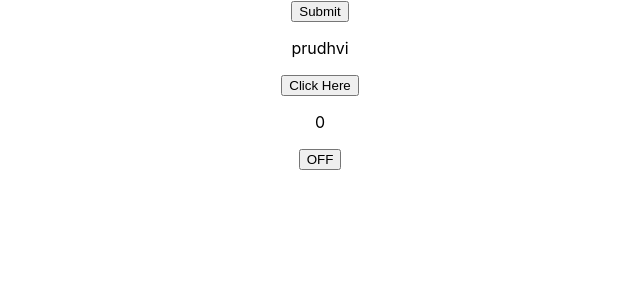
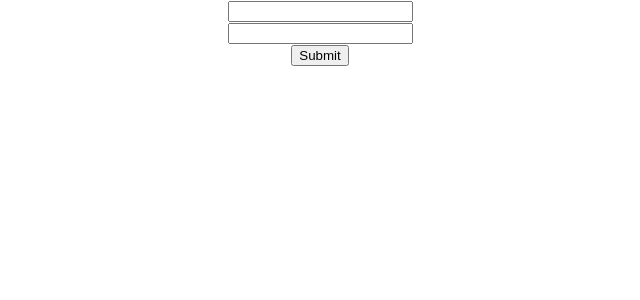
Before and after one commit to Prudhvi-2001/React-, a React (Create React App) app: page / in a window 1280 px wide. Shown: the top 300 px of the page, without its empty margins (320-960 px from the left). Built offline with nearby package versions, Linux system fonts and the light colour scheme.

Commit message:
Added Toogle and Form Info

```diff
--- a/src/App.js
+++ b/src/App.js
@@ -4,13 +4,16 @@ import Data from './components/Data';
 import ComponentA from './components/ComponentA';
 import ComponentC from './components/ComponentC';
 import { createContext } from 'react';
+import Form from './components/Form';
 export const userContext=createContext();
 function App() {
   return (
     <div className="App">
-      <userContext.Provider value={'prudhvi'}>
+      {/* <userContext.Provider value={'prudhvi'}>
         <ComponentA/>
-      </userContext.Provider>
+      </userContext.Provider> */}
+      {/* <Data/> */}
+      <Form/>
     </div>
   );
 }
--- a/src/components/Data.jsx
+++ b/src/components/Data.jsx
@@ -15,11 +15,14 @@ function Data() {
             role:'Support engineer'
         }
     ]
+    const items=userData.map(data=><User userDetails={data} key={data.id}/>)
   return (
     //condition rendering this is...
     //We use braces for passing the objects into them
     <div>
-       {userActive ? userData.map(data=><User userDetails={data}/>):<p>User is'nt active</p>}
+       {/* {userActive ? userData.map(data=><User userDetails={data}/>):<p>User is'nt active</p>} */}
+       {items}
+
        <h2></h2>
     </div>
   )
--- /dev/null
+++ b/src/components/Form.jsx
@@ -0,0 +1,34 @@
+import React from 'react'
+import { useState } from 'react'
+function Form() {
+    const [values,setValues]=useState({
+        name:'',
+        email:''
+    })
+    const handleSubmit=(e)=>{
+
+    e.preventDefault();
+    const target=e.target;
+    const value=target.value;
+    const type=target.type;
+    console.log(target)
+    console.log(value)
+    console.log(type)
+    const name=target.name;
+    console.log(name)
+
+    }
+  return (
+    <div>
+        <form onSubmit={handleSubmit}>
+            <input type='text' value={values.name} onChange={(event)=>setValues({...values,name:event.target.value})} /><br/>
+            <input type='text' value={values.email} onChange={(event)=>setValues({...values,email:event.target.value})} /><br></br>
+            <button>Submit</button>
+
+        </form>
+
+    </div>
+  )
+}
+
+export default Form
--- a/src/components/Toggle.jsx
+++ b/src/components/Toggle.jsx
@@ -18,7 +18,7 @@ export default class Toggle extends Component {
   render() {
     return (
       <div>
-        <button onClick={this.handleClick}>         {this.state.isToggleOn ? 'ON' : 'OFF'}
+        <button onClick={this.handleClick}>  {this.state.isToggleOn ? 'ON' : 'OFF'}
 </button>
       </div>
     )
```
